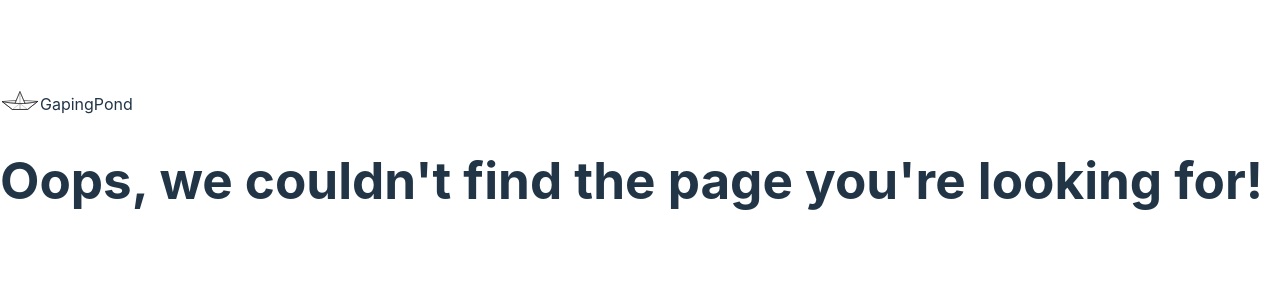
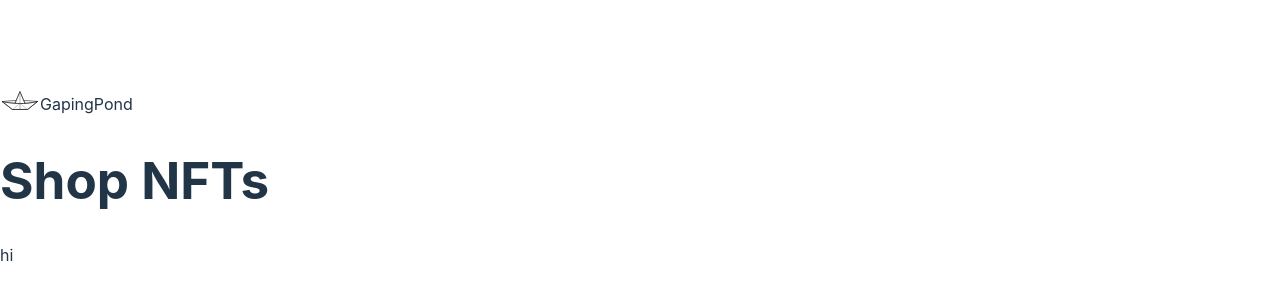
Before and after one commit to sebidelamata/shoppingCart, a React (Vite) app: page /shop/collections/1 in a window 1280 px wide. Shown: the part 222-522 px from the top of the page. Built offline with nearby package versions, Linux system fonts and the light colour scheme.

Commit message:
added route for single collection

```diff
--- /dev/null
+++ b/src/components/SingleCollection.jsx
@@ -0,0 +1,14 @@
+import { useState, useEffect } from 'react'
+import PaginationRow from './PaginationRow'
+
+const SingleCollection = () => {
+
+    return(
+        <div>
+            hi
+        </div>
+    )
+
+}
+
+export default SingleCollection
--- a/src/routes/Router.jsx
+++ b/src/routes/Router.jsx
@@ -5,6 +5,7 @@ import Shop from './Shop'
 import Checkout from './Checkout'
 import AllCollections from '../components/AllCollections.jsx'
 import Docs from './Docs.jsx'
+import SingleCollection from '../components/SingleCollection.jsx'
 
 const CustomRouter = () => {
     const router = createBrowserRouter([
@@ -20,6 +21,10 @@ const CustomRouter = () => {
             {
               index: true,
               element: <AllCollections />
+            },
+            {
+              path: '/shop/collections/:collectionName',
+              element: <SingleCollection />
             }
           ]
         },
```
